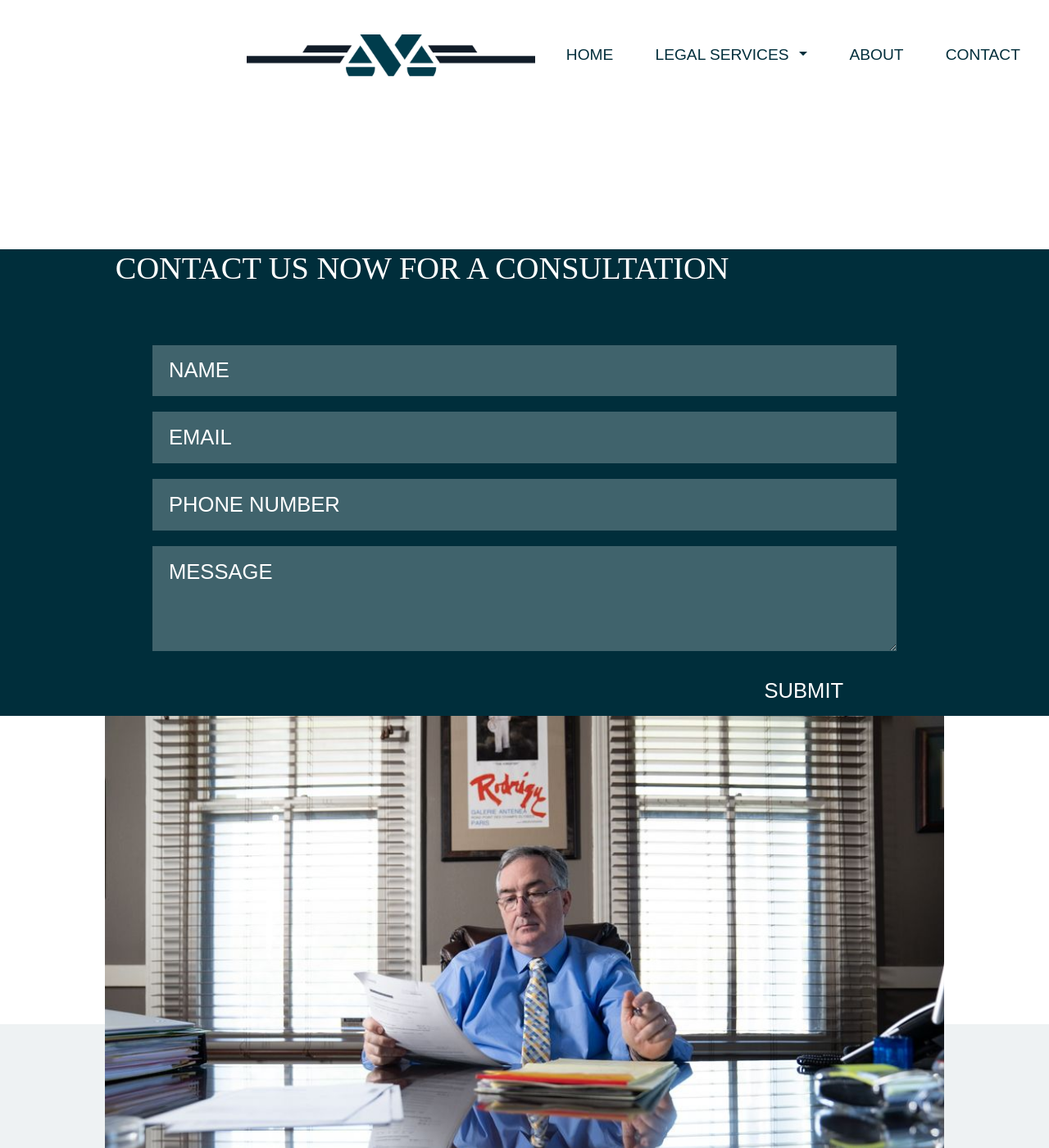
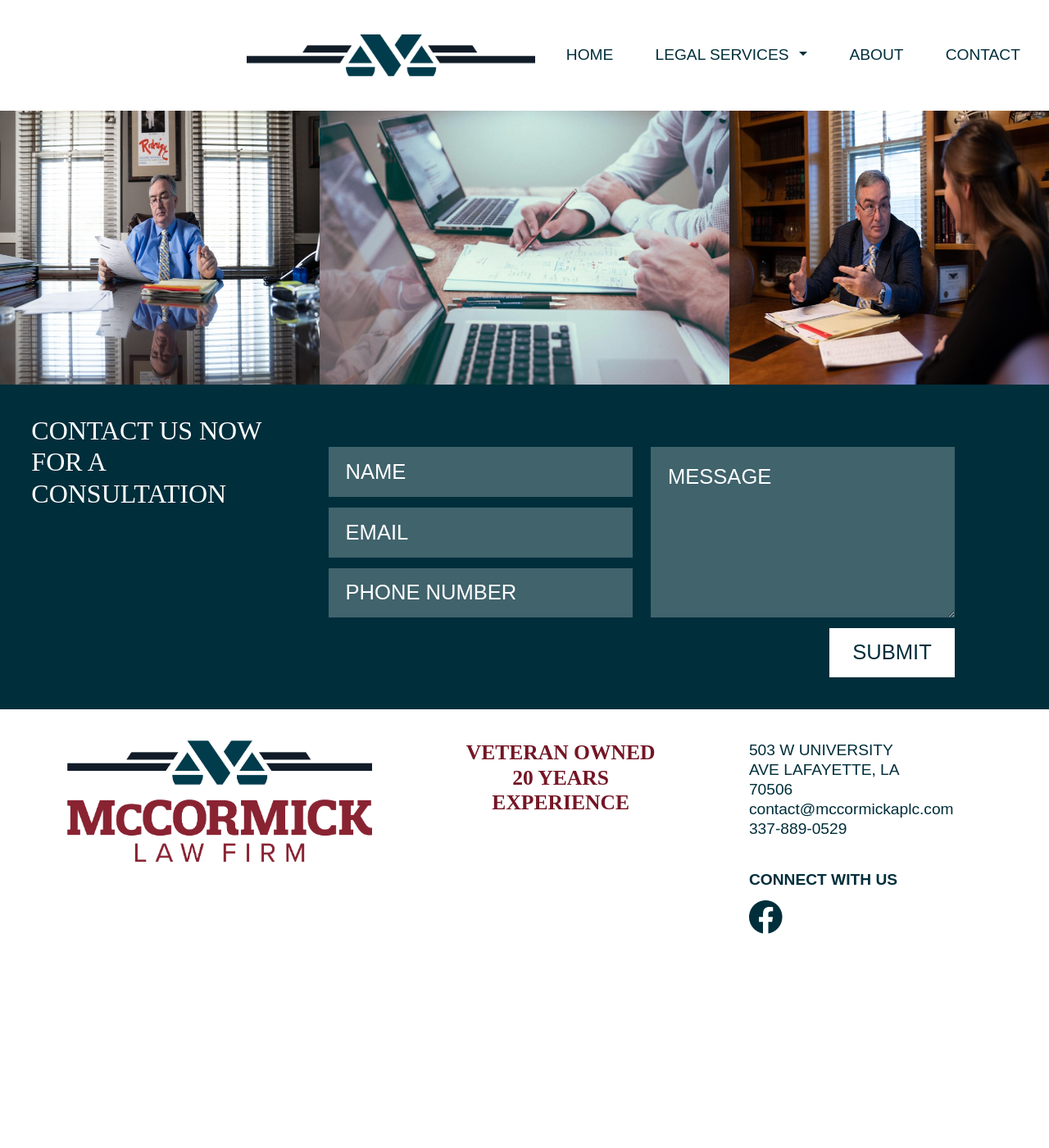
Before and after one commit to bscwebadmin/mccormickcc, a Jekyll site: the page built from _pages/contact.html, in a window 1280 px wide and 1400 px high. Shown: the whole window at 82% size. Built offline with Jekyll 4.4.1, drawn with Linux system fonts in a browser that asks for light colours; nearby versions of some CDN libraries; some web fonts are replaced.

Commit message:
Completed about.html desktop, revised layout for info, started bugfixing and revising contact.html, edited contact_form.html

```diff
--- a/_pages/contact.html
+++ b/_pages/contact.html
@@ -17,24 +17,47 @@
 ---
 {% assign general_data = site.data.general_settings %}
 <div>
-	<section class="pageHero--Form pageHero">
-		<div class="pageHero__Form">
-		    {% if page.contact_form_title %}
-			 <h2>{{ page.contact_form_title }}</h2>
-			{% endif %}
-			<section class="formSection">
-			    {% if page.contact_form_subtitle %}
-				 <h5 class="formSection__Heading">{{ page.contact_form_subtitle }}</h5>
-				{% endif %}
-				{% include form.html %}
-			</section>
-		</div>
-		<div class="pageHero--Form__TripleImg">
-		    {% for gallery in page.gallery %}
-			<div class="pageHero--Form__imgWrapper">
-			  <img src="{{ gallery.image_url }}" />
+	<section class=" ">
+		<div class="d-flex flex-row z-2">
+			{% for gallery in page.gallery %}
+			<div class="d-flex object-fit-cover  ">
+				<img src="{{ gallery.image_url }}" class="img-fluid w-100" />
 			</div>
 			{% endfor %}
 		</div>
+		<div class="pageHero__Form">
+			<section class="">
+				<div class=" ">
+					<div class="d-flex flex-row justify-content-center contact-form px-5 py-5 bg-success">
+						{% if page.contact_form_title %}
+						<h2 class="text-uppercase fs-1 text-white f-weight-500">{{ page.contact_form_title }}</h2>
+						{% endif %}
+						<form action="https://formspree.io/f/mkndnqlr" method="POST"
+							  class="d-flex align-content-center justify-content-md-start form-container new-form cfForm col-lg-8 mx-xl-5 pt-5">
+							<div class="field-group inputs-container">
+								<div class="mb-3 form-text-color">
+									<input type="email" class="form-control form-text-color" id="inputName" placeholder="NAME" style="background-color: hsla(0, 0%, 100%, .25);">
+								</div>
+								<div class="mb-3 form-text-color">
+									<input type="email" class="form-control form-text-color" id="inputEmail1" placeholder="EMAIL" style="background-color: hsla(0, 0%, 100%, .25);">
+								</div>
+								<div class="mb-3 form-text-color">
+									<input type="text" class="form-control form-text-color" id="inputPhone1" placeholder="PHONE NUMBER" style="background-color: hsla(0, 0%, 100%, .25);">
+								</div>
+							</div>
+							<div class="field-group message-container">
+								<div class="mb-3 form-text-area-color">
+									<textarea type="text" class="form-control " id="inputMessage1" placeholder="MESSAGE" style="background-color: hsla(0, 0%, 100%, .25);" ></textarea>
+								</div>
+								<input type="submit" class="d-none d-lg-block ms-lg-auto formSubmit-Desktop" value="submit" />
+							</div>
+						</form>
+					</div>
+				</div>
+			</section>
+		</div>
+		<div class=" ">
+
+		</div>
 	</section>
 </div>
--- a/assets/css/new_styles.css
+++ b/assets/css/new_styles.css
@@ -284,6 +284,7 @@
     padding: 10.6rem 13rem;
 }
 
+
 .about-mobile-img {
     width: 200px;
     height: 200px;
@@ -295,3 +296,11 @@
     width: 100%;
     height: 100%;
 }
+
+@media (min-width: 1200px) {
+    .about-mainText-padding {
+    padding-right: 0rem !important;
+    padding-left: 18rem !important;
+
+    }
+}
```
Also changed, not shown: _pages/about.html (+16 -14 lines).
